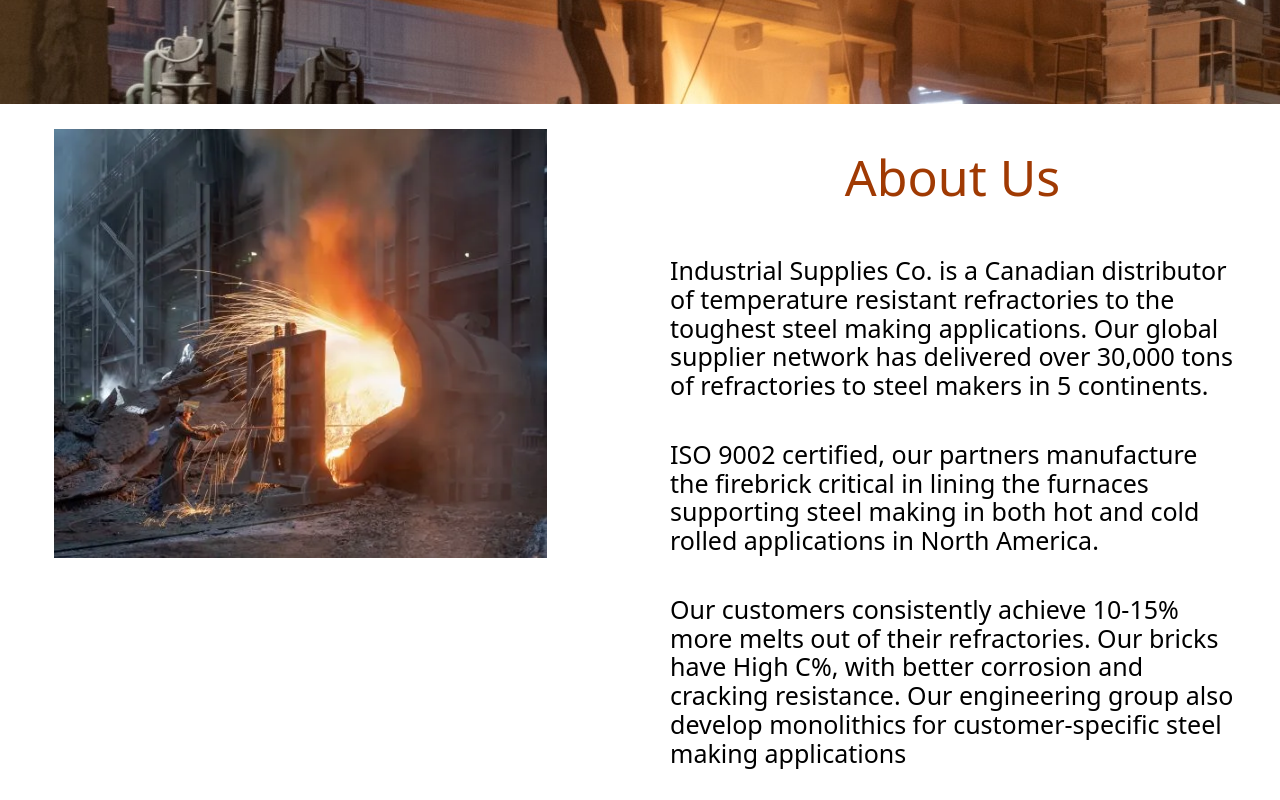
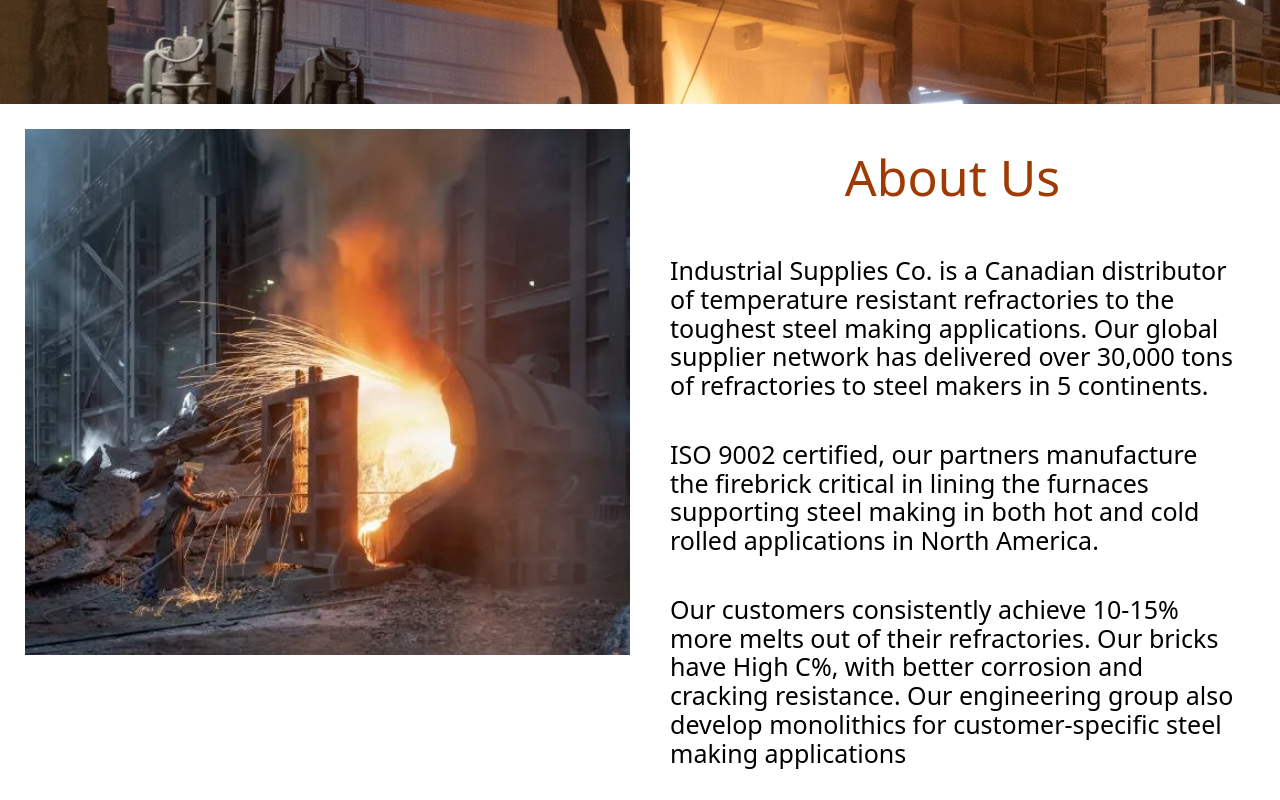
Before and after one commit to SaadVSP96/Industrial_Supplies_Co, a website built with Parcel: page index.html in a window 1280 px wide. Shown: the part 720-1520 px from the top of the page. Built offline with nearby package versions, Linux system fonts and the light colour scheme.

Commit message:
Added parcel and built the site

```diff
--- a/css/styles.css
+++ b/css/styles.css
@@ -125,14 +125,14 @@
   gap: 2rem;
 }
 
-.about__picture--align-center {
+/* .about__picture--align-center {
   display: flex;
   justify-content: center;
-  /* align-items: center; */
-}
+  align-items: center;
+} */
 
 .about__picture img {
-  width: 90%;
+  width: 100%;
   height: auto;
 }
 
```
Also changed, not shown: package.json (added, +15 -0 lines), 2 other files.
